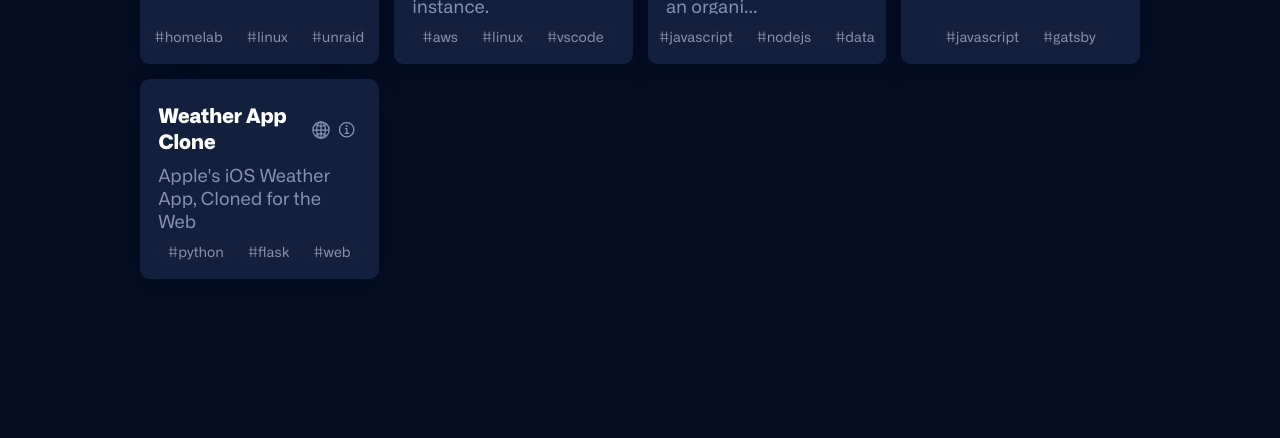
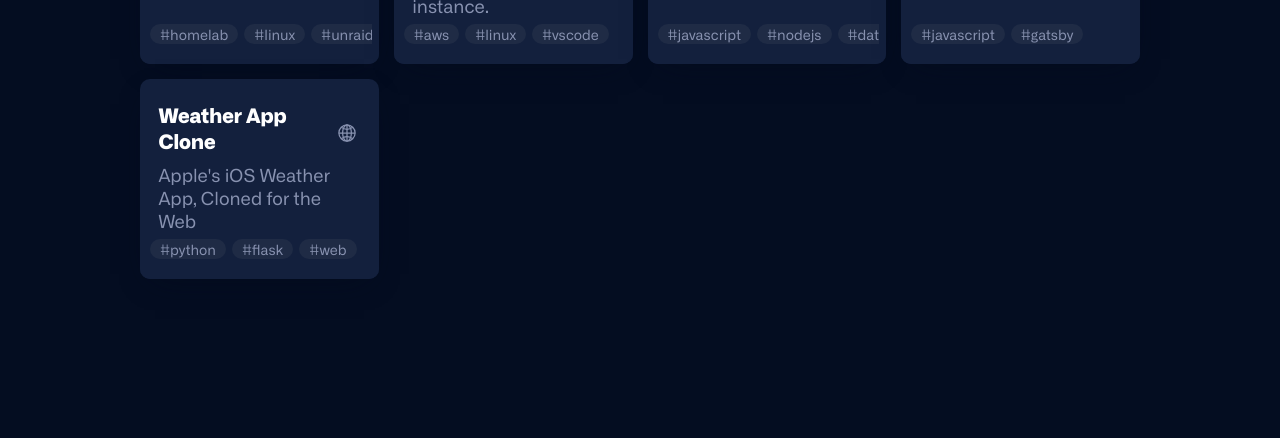
Before and after one commit to j-labbe/website, a Gatsby site: page /projects in a window 1280 px wide. Shown: the part 481-919 px from the top of the page. Built offline with nearby package versions, Linux system fonts and the light colour scheme; Gatsby itself is replaced by a stand-in of ours; some packages are replaced by stand-ins of ours.

Commit message:
#19, improve proj visibility, external tooltips

```diff
--- a/package.json
+++ b/package.json
@@ -42,6 +42,7 @@
     "react-helmet": "^6.1.0",
     "react-icons": "^4.3.1",
     "react-router": "^5.2.0",
+    "react-tooltip": "^5.8.4-beta.2",
     "react-transition-group": "^4.4.2",
     "react-tsparticles": "^2.0.6",
     "sass": "^1.36.0",
--- a/src/components/Project.js
+++ b/src/components/Project.js
@@ -1,8 +1,10 @@
-import React from 'react';
+import 'react-tooltip/dist/react-tooltip.css'
+import React, { useState } from 'react';
 import styled from 'styled-components';
-import { Link } from 'gatsby';
+import { Link, navigate } from 'gatsby';
 import { IoInformationCircleOutline, IoGlobeOutline } from "react-icons/io5";
 import Tags from './Tags';
+import { Tooltip } from "react-tooltip";
 
 const StyledProject = styled.div`
     position: relative;
@@ -35,10 +37,16 @@ const StyledProject = styled.div`
             /* margin-bottom: 35px; */
             transform: translateY(-10px);
 
-            .project-description {
+            /* .project-description {
                 color: #64ffda;
+            } */
+
         }
 
+        .cardAsLink {
+            height: 100%;
+            width: 100%;
+            cursor: pointer;
         }
 
         .header {
@@ -61,7 +69,7 @@ const StyledProject = styled.div`
                 align-items: center;
                 justify-content: center;
 
-                .project-link a {
+                .project-link .external {
                     color: #8892b0;
                     margin: 0 3px;
                     transition: all 0.25s cubic-bezier(0.645,0.045,0.355,1);
@@ -117,7 +125,7 @@ const StyledProject = styled.div`
         background-color: #13203d;
         width: 100%;
         max-height: 50px;
-        padding: 10px;
+        padding: 10px 7px 0 7px;
         border-bottom-right-radius: 10px;
         border-bottom-left-radius: 10px;
     }
@@ -128,7 +136,17 @@ const Project = ({ options }) => {
 
     const { key, title, postLink, projectLink, description, tags, revealInstance, truncateLength, tagMargin } = options;
 
+    // postLink is the local destination
+    // projectLink is an optional, external destination
+
     const truncate = (str, n) => str && typeof str === "string" && str.length > n ? str.substring(0, n - 1) + '...' : str;
+
+    // Disable the card link from activating if hovering over the projectLink button
+    // True: postLink
+    // false: projectLink
+    const [cardLink, setCardLink] = useState(true);
+
+    const navigation = () => cardLink ? navigate(postLink) : window.open(projectLink, "_blank");
 
     return (
         <StyledProject
@@ -136,6 +154,7 @@ const Project = ({ options }) => {
             ref={revealInstance ? el => revealInstance.current = el : undefined}
             style={{ transitionDelay: `${key + 1}00ms` }}>
             <div className="project-inner">
+                <div onClick={navigation} className="cardAsLink">
                     <div className="header">
                         <div className="project-title">
                             {title}
@@ -143,21 +162,27 @@ const Project = ({ options }) => {
                         <div className="links">
                             <div className="project-link">
                                 {projectLink && (
-                                <a href={projectLink} target="_blank" rel="noreferrer"><IoGlobeOutline /></a>
+                                        <div
+                                            className="external"
+                                            onMouseEnter={() => setCardLink(false)}
+                                            onMouseLeave={() => setCardLink(true)}
+                                            data-tooltip-id="external-link"
+                                            data-tooltip-content="Visit External Link"
+                                            >
+                                                <IoGlobeOutline />
+                                        </div>
                                 )}
-                        </div>
-                        <div className="project-link">
-                            {postLink && (
-                                <Link to={postLink}><IoInformationCircleOutline /></Link>
-                            )}
+                                <Tooltip id="external-link" style={{fontSize: 14}}/>
                             </div>
                         </div>
                     </div>
                     <div className="project-description">
                         {description && truncate(description, truncateLength)}
                     </div>
+                    {/* TODO: change tags navigation to navigate() function, rather than <Link></Link>*/}
                     <div className="footer">
                         <Tags tags={tags} margin={tagMargin || 0} />
+                    </div>
                 </div>
             </div>
         </StyledProject>
--- a/src/components/Tags.js
+++ b/src/components/Tags.js
@@ -6,7 +6,6 @@ const StyledTags = styled.div`
     display: flex;
     flex-direction: row;
     align-items: center;
-    justify-content: center;
     overflow-x: scroll;
     width: 100%;
 
@@ -24,11 +23,12 @@ const StyledTag = styled.div`
     display: flex;
     justify-content: center;
     align-items: center;
-    background-color: rgb(21, 33, 59);
+    background-color: rgb(31, 43, 69);
     height: 20px;
     font-size: 14px;
     margin: ${props => props.margin ? `${props.margin}` : `0`}px;
     border-radius: 10px;
+    margin: 0 3px;
     margin-bottom: 30px;
     color: #8892b0;
     cursor: pointer;
--- a/src/pages/404.js
+++ b/src/pages/404.js
@@ -1,4 +1,5 @@
 import "../assets/styles/initialstate.css";
+import 'react-tooltip/dist/react-tooltip.css'
 import React, { useState, useEffect } from "react"
 import styled from "styled-components";
 import { Link } from "gatsby"
--- a/src/pages/index.js
+++ b/src/pages/index.js
@@ -1,4 +1,5 @@
 import "../assets/styles/initialstate.css";
+import 'react-tooltip/dist/react-tooltip.css'
 import React from 'react';
 import GlobalStyle from '../assets/styles/GlobalStyle';
 import Layout from '../components/layout';
--- a/src/pages/projects.js
+++ b/src/pages/projects.js
@@ -1,4 +1,5 @@
 import "../assets/styles/initialstate.css";
+import 'react-tooltip/dist/react-tooltip.css'
 import React from 'react';
 import GlobalStyle from '../assets/styles/GlobalStyle';
 import Layout from '../components/layout';
```
Also changed, not shown: 2 other files. Lines whose indentation alone changed are shown as unchanged.
